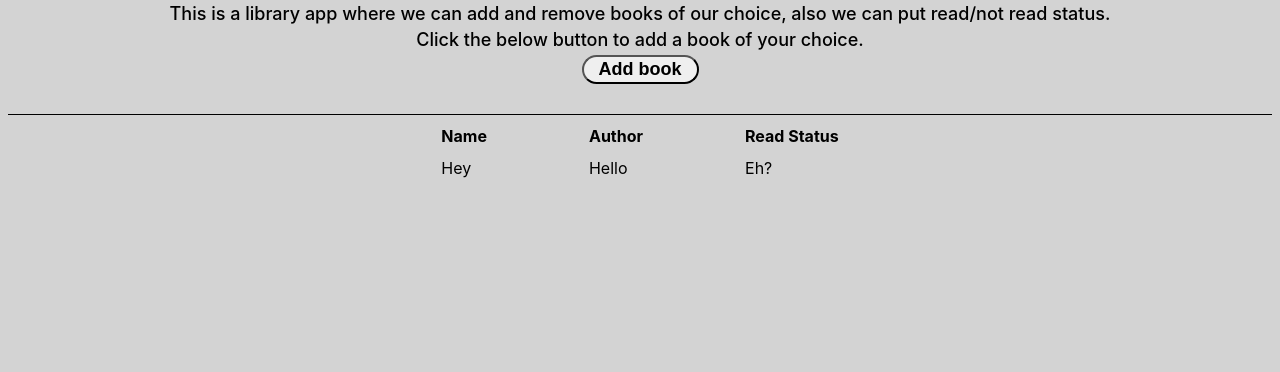
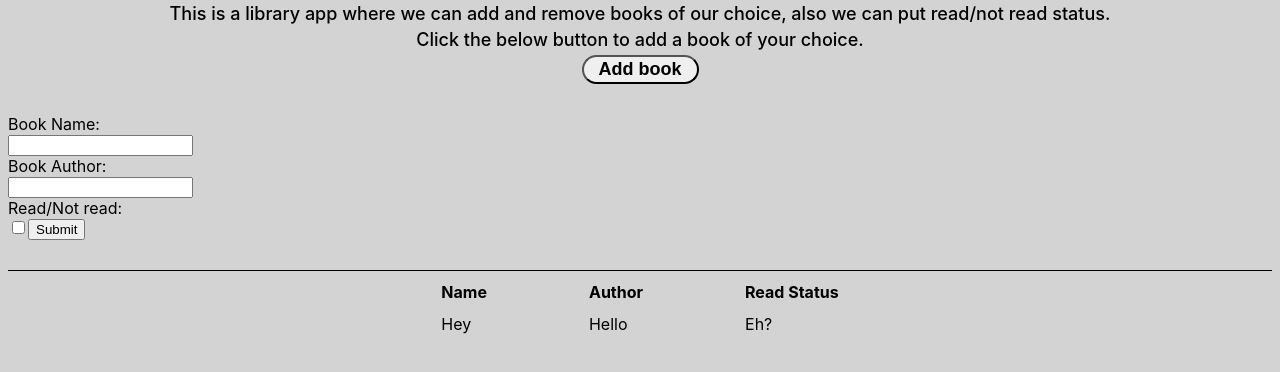
Before and after one commit to lookieAU/Library, a plain HTML site: page index.html in a window 1280 px wide. Both pictures are taken after a click on the button "Add book". Shown: the part 54-426 px from the top of the page. Drawn offline with Linux system fonts and the light colour scheme.

Commit message:
220122 17.01

```diff
--- a/index.html
+++ b/index.html
@@ -13,6 +13,7 @@
     <div class="info">This is a library app where we can add and remove books of our choice, also we can put read/not read status.</div>
     <div class="info">Click the below button to add a book of your choice.</div>
     <div class="dbtn"><div><button class="btn">Add book</button></div></div>
+    <div class="form"></div>
     <div class="catalogue">
         <table>
             <tr>
--- a/script.js
+++ b/script.js
@@ -1,4 +1,4 @@
-let myLibrary = [];
+const myLibrary = [];
 
 function Book(){
 
@@ -7,3 +7,74 @@ function Book(){
 function addBookTOLibrary(){
 
 }
+const table = document.querySelector("tbody");
+const btn = document.querySelector(".btn");
+function createForm(){
+    const formParent = document.querySelector(".form");
+    const form = document.createElement("form");
+    const labelname = document.createElement("label");
+    const labelauthor = document.createElement("label");
+    const labelread = document.createElement("label");
+    const inputname = document.createElement("input");
+    const inputauthor = document.createElement("input");
+    const inputread = document.createElement("input");
+    labelname.setAttribute("for","mname");
+    labelname.innerHTML = "Book Name: ";
+    inputname.classList.add("inputname");
+    inputname.setAttribute("type","text");
+    inputname.setAttribute("name","mname");
+    inputname.setAttribute("id","mname");
+    labelauthor.setAttribute("for","mname");
+    labelauthor.innerHTML = "Book Author: "
+    inputauthor.setAttribute("type","text");
+    inputauthor.setAttribute("name","mname");
+    inputauthor.setAttribute("id","mname");
+    labelread.setAttribute("for","mname");
+    labelread.innerHTML = "Read/Not read: "
+    inputread.setAttribute("type","checkbox");
+    inputread.setAttribute("name","mname");
+    inputread.setAttribute("id","mname");
+    inputread.setAttribute("value","readstatus");
+    form.appendChild(labelname);
+    const br1 = document.createElement('br');
+    form.appendChild(br1);
+    form.appendChild(inputname);
+    const br2 = document.createElement('br');
+    form.appendChild(br2);
+    form.appendChild(labelauthor);
+    const br3 = document.createElement('br');
+    form.appendChild(br3);
+    form.appendChild(inputauthor);
+    const br4 = document.createElement('br');
+    form.appendChild(br4);
+    form.appendChild(labelread);
+    const br5 =document.createElement('br');
+    form.appendChild(br5);
+    form.appendChild(inputread);
+    const submit = document.createElement("input");
+    submit.setAttribute("type","submit");
+    submit.setAttribute("value","Submit");
+    // submit.innerText = "Submit";
+    submit.classList.add("submitAdd");
+    form.appendChild(submit);
+    formParent.appendChild(form);
+    formParent.setAttribute("style","padding-bottom: 30px;");
+    submit.addEventListener("click",function(){
+        const row = document.createElement('tr');
+        const content = document.createElement('td');
+        const content1 = document.createElement('td');
+        content.innerHTML = "Hey!"
+        content1.innerHTML = "Hey!"
+        for(i=0;i<=2;i++){
+            row.appendChild(content);
+        }
+        // row.appendChild(content);
+        // row.appendChild(content1);
+        // row.appendChild(content);
+        table.appendChild(row);
+        console.log("Hey");
+    });
+
+}
+
+btn.addEventListener("click",createForm);
```
